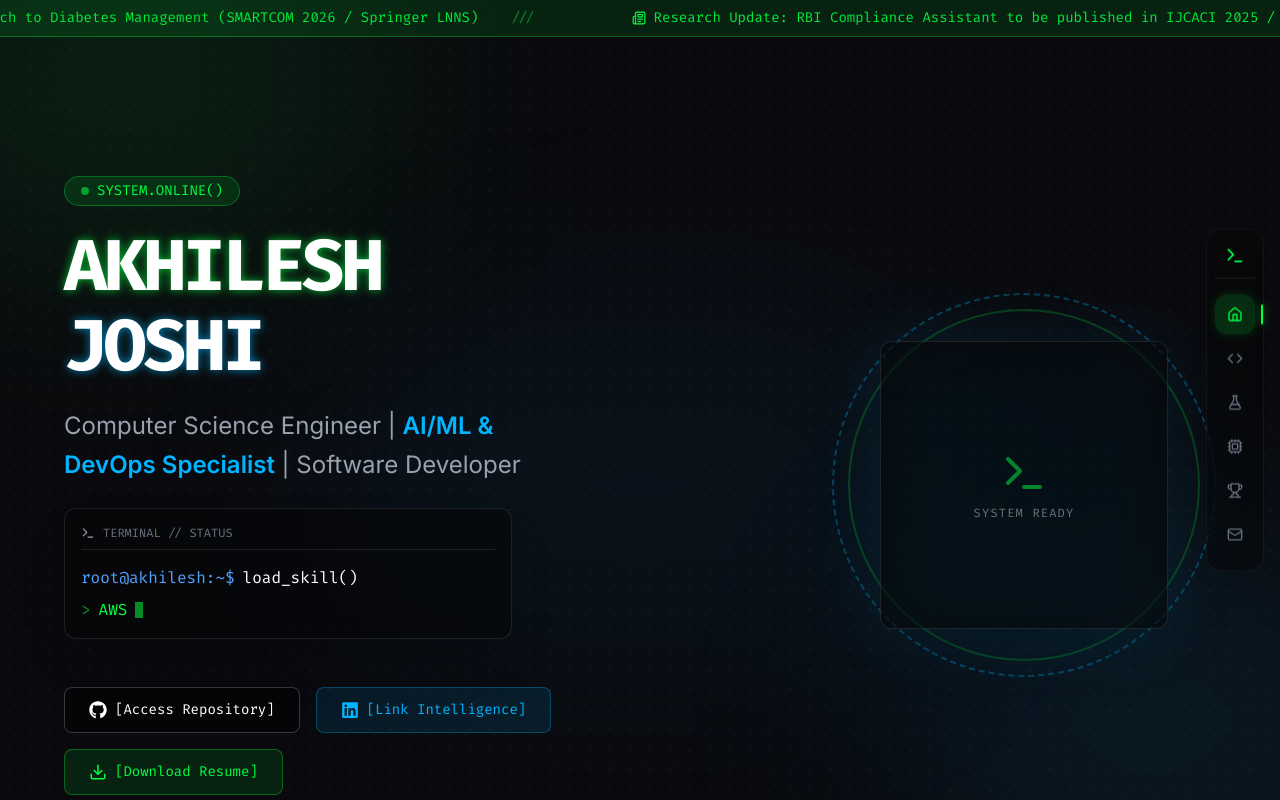
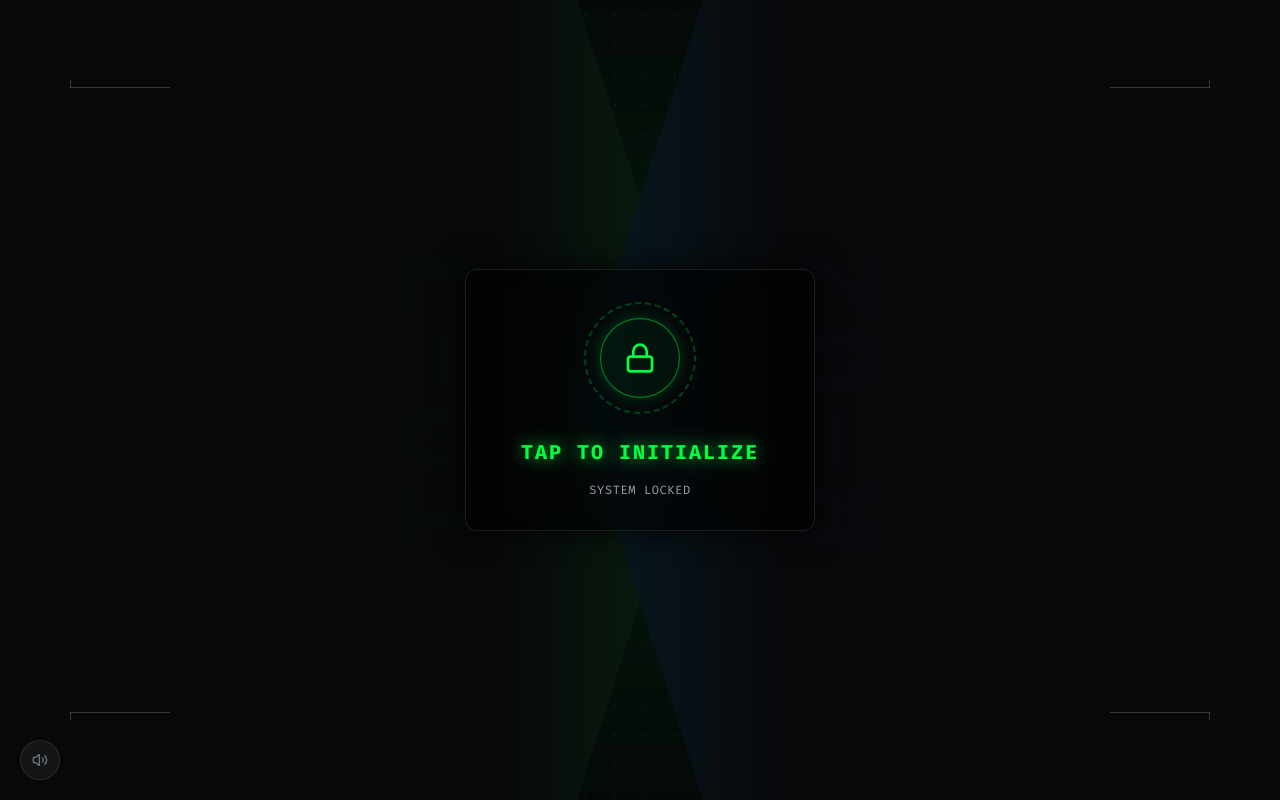
Before and after one commit to akhileshj2004/newportfolio, a React (Vite) app: page / in a window 1280 px wide. Shown: the top 800 px of the page. Built offline with nearby package versions, Linux system fonts and the light colour scheme.

Commit message:
added loading v3

```diff
--- a/src/components/LoadingScreen.jsx
+++ b/src/components/LoadingScreen.jsx
@@ -1,249 +1,356 @@
 import React, { useState, useEffect, useRef, useCallback } from 'react';
 import { motion, AnimatePresence } from 'framer-motion';
-import { Volume2, VolumeX } from 'lucide-react';
+import { Volume2, VolumeX, Terminal, Unlock, Lock, Cpu } from 'lucide-react';
 
 const LoadingScreen = ({ onComplete }) => {
-  const [phase, setPhase] = useState('boot');      // boot → doors → welcome → exit
+  const [phase, setPhase] = useState('idle'); // idle -> boot -> welcome -> doors -> exit
   const [muted, setMuted] = useState(false);
+  const [terminalLines, setTerminalLines] = useState([]);
   const audioCtxRef = useRef(null);
-  const mutedRef = useRef(false);
+  const mutedRef = useRef(muted);
 
-  // Keep ref in sync
   useEffect(() => { mutedRef.current = muted; }, [muted]);
 
-  const playSfx = useCallback(() => {
+  const playSound = useCallback((config) => {
     if (mutedRef.current) return;
     try {
-      const ctx = new (window.AudioContext || window.webkitAudioContext)();
-      audioCtxRef.current = ctx;
-
-      // Sci-fi hum / power-up sweep
-      const osc1 = ctx.createOscillator();
-      const gain1 = ctx.createGain();
-      osc1.type = 'sawtooth';
-      osc1.frequency.setValueAtTime(60, ctx.currentTime);
-      osc1.frequency.exponentialRampToValueAtTime(200, ctx.currentTime + 1.5);
-      osc1.frequency.exponentialRampToValueAtTime(80, ctx.currentTime + 2.5);
-      gain1.gain.setValueAtTime(0, ctx.currentTime);
-      gain1.gain.linearRampToValueAtTime(0.08, ctx.currentTime + 0.3);
-      gain1.gain.linearRampToValueAtTime(0.05, ctx.currentTime + 2);
-      gain1.gain.linearRampToValueAtTime(0, ctx.currentTime + 3);
-      osc1.connect(gain1).connect(ctx.destination);
-      osc1.start(ctx.currentTime);
-      osc1.stop(ctx.currentTime + 3);
-
-      // High-frequency digital sweep
-      const osc2 = ctx.createOscillator();
-      const gain2 = ctx.createGain();
-      osc2.type = 'sine';
-      osc2.frequency.setValueAtTime(800, ctx.currentTime + 0.5);
-      osc2.frequency.exponentialRampToValueAtTime(2400, ctx.currentTime + 1.5);
-      osc2.frequency.exponentialRampToValueAtTime(1200, ctx.currentTime + 2.5);
-      gain2.gain.setValueAtTime(0, ctx.currentTime + 0.5);
-      gain2.gain.linearRampToValueAtTime(0.03, ctx.currentTime + 0.8);
-      gain2.gain.linearRampToValueAtTime(0, ctx.currentTime + 2.8);
-      osc2.connect(gain2).connect(ctx.destination);
-      osc2.start(ctx.currentTime + 0.5);
-      osc2.stop(ctx.currentTime + 3);
-
-      // Door slide whoosh (noise burst)
-      const bufferSize = ctx.sampleRate * 0.8;
-      const noiseBuffer = ctx.createBuffer(1, bufferSize, ctx.sampleRate);
-      const output = noiseBuffer.getChannelData(0);
-      for (let i = 0; i < bufferSize; i++) {
-        output[i] = (Math.random() * 2 - 1) * 0.5;
+      if (!audioCtxRef.current) {
+        audioCtxRef.current = new (window.AudioContext || window.webkitAudioContext)();
       }
-      const noise = ctx.createBufferSource();
-      noise.buffer = noiseBuffer;
-      const noiseGain = ctx.createGain();
-      const noiseFilter = ctx.createBiquadFilter();
-      noiseFilter.type = 'bandpass';
-      noiseFilter.frequency.value = 1000;
-      noiseFilter.Q.value = 0.5;
-      noiseGain.gain.setValueAtTime(0, ctx.currentTime + 1.2);
-      noiseGain.gain.linearRampToValueAtTime(0.12, ctx.currentTime + 1.4);
-      noiseGain.gain.exponentialRampToValueAtTime(0.001, ctx.currentTime + 2.2);
-      noise.connect(noiseFilter).connect(noiseGain).connect(ctx.destination);
-      noise.start(ctx.currentTime + 1.2);
-
-      // Welcome chime
-      const chime = ctx.createOscillator();
-      const chimeGain = ctx.createGain();
-      chime.type = 'sine';
-      chime.frequency.setValueAtTime(880, ctx.currentTime + 2.5);
-      chime.frequency.setValueAtTime(1100, ctx.currentTime + 2.7);
-      chimeGain.gain.setValueAtTime(0, ctx.currentTime + 2.5);
-      chimeGain.gain.linearRampToValueAtTime(0.06, ctx.currentTime + 2.6);
-      chimeGain.gain.linearRampToValueAtTime(0, ctx.currentTime + 3.5);
-      chime.connect(chimeGain).connect(ctx.destination);
-      chime.start(ctx.currentTime + 2.5);
-      chime.stop(ctx.currentTime + 3.5);
+      const ctx = audioCtxRef.current;
+      if (ctx.state === 'suspended') ctx.resume();
+      config(ctx);
     } catch (e) {
-      // Audio not supported, continue silently
+      // Ignore if audio isn't supported / allowed
     }
   }, []);
 
-  useEffect(() => {
-    // Phase timeline
-    const timers = [];
-    // Boot phase: 1s
-    timers.push(setTimeout(() => {
+  const playBootSound = () => playSound((ctx) => {
+    const osc = ctx.createOscillator();
+    const gain = ctx.createGain();
+    osc.type = 'sawtooth';
+    osc.frequency.setValueAtTime(40, ctx.currentTime);
+    osc.frequency.exponentialRampToValueAtTime(150, ctx.currentTime + 1.0);
+    gain.gain.setValueAtTime(0, ctx.currentTime);
+    gain.gain.linearRampToValueAtTime(0.08, ctx.currentTime + 0.2);
+    gain.gain.linearRampToValueAtTime(0, ctx.currentTime + 1.2);
+    osc.connect(gain).connect(ctx.destination);
+    osc.start(ctx.currentTime);
+    osc.stop(ctx.currentTime + 1.2);
+  });
+
+  const playKeystrokeSound = () => playSound((ctx) => {
+    const osc = ctx.createOscillator();
+    const gain = ctx.createGain();
+    osc.type = 'square';
+    osc.frequency.setValueAtTime(600 + Math.random() * 400, ctx.currentTime);
+    gain.gain.setValueAtTime(0, ctx.currentTime);
+    gain.gain.linearRampToValueAtTime(0.015, ctx.currentTime + 0.01);
+    gain.gain.linearRampToValueAtTime(0, ctx.currentTime + 0.05);
+    osc.connect(gain).connect(ctx.destination);
+    osc.start(ctx.currentTime);
+    osc.stop(ctx.currentTime + 0.05);
+  });
+
+  const playWelcomeSound = () => playSound((ctx) => {
+    const osc1 = ctx.createOscillator();
+    const osc2 = ctx.createOscillator();
+    const gain = ctx.createGain();
+
+    osc1.type = 'sine';
+    osc1.frequency.setValueAtTime(880, ctx.currentTime);
+    osc2.type = 'sine';
+    osc2.frequency.setValueAtTime(1108.73, ctx.currentTime + 0.1);
+
+    gain.gain.setValueAtTime(0, ctx.currentTime);
+    gain.gain.linearRampToValueAtTime(0.05, ctx.currentTime + 0.1);
+    gain.gain.linearRampToValueAtTime(0, ctx.currentTime + 2.0);
+
+    osc1.connect(gain);
+    osc2.connect(gain);
+    gain.connect(ctx.destination);
+
+    osc1.start(ctx.currentTime);
+    osc2.start(ctx.currentTime + 0.1);
+    osc1.stop(ctx.currentTime + 2.0);
+    osc2.stop(ctx.currentTime + 2.0);
+  });
+
+  const playDoorSound = () => playSound((ctx) => {
+    const bufferSize = ctx.sampleRate * 2.5;
+    const buffer = ctx.createBuffer(1, bufferSize, ctx.sampleRate);
+    const data = buffer.getChannelData(0);
+    for (let i = 0; i < bufferSize; i++) data[i] = Math.random() * 2 - 1;
+
+    const noise = ctx.createBufferSource();
+    noise.buffer = buffer;
+
+    const filter = ctx.createBiquadFilter();
+    filter.type = 'lowpass';
+    filter.frequency.setValueAtTime(2000, ctx.currentTime);
+    filter.frequency.exponentialRampToValueAtTime(100, ctx.currentTime + 2.0);
+
+    const gain = ctx.createGain();
+    gain.gain.setValueAtTime(0, ctx.currentTime);
+    gain.gain.linearRampToValueAtTime(0.12, ctx.currentTime + 0.1);
+    gain.gain.exponentialRampToValueAtTime(0.01, ctx.currentTime + 2.0);
+    gain.gain.linearRampToValueAtTime(0, ctx.currentTime + 2.5);
+
+    noise.connect(filter).connect(gain).connect(ctx.destination);
+    noise.start(ctx.currentTime);
+
+    const osc = ctx.createOscillator();
+    const oscGain = ctx.createGain();
+    osc.type = 'triangle';
+    osc.frequency.setValueAtTime(50, ctx.currentTime);
+    osc.frequency.exponentialRampToValueAtTime(20, ctx.currentTime + 2.0);
+    oscGain.gain.setValueAtTime(0, ctx.currentTime);
+    oscGain.gain.linearRampToValueAtTime(0.2, ctx.currentTime + 0.2);
+    oscGain.gain.exponentialRampToValueAtTime(0.01, ctx.currentTime + 2.0);
+
+    osc.connect(oscGain).connect(ctx.destination);
+    osc.start(ctx.currentTime);
+    osc.stop(ctx.currentTime + 2.5);
+  });
+
+  const playUnlockSound = () => playSound((ctx) => {
+    const osc = ctx.createOscillator();
+    const gain = ctx.createGain();
+    osc.type = 'square';
+    osc.frequency.setValueAtTime(1200, ctx.currentTime);
+    osc.frequency.setValueAtTime(1800, ctx.currentTime + 0.1);
+
+    gain.gain.setValueAtTime(0, ctx.currentTime);
+    gain.gain.linearRampToValueAtTime(0.1, ctx.currentTime + 0.05);
+    gain.gain.linearRampToValueAtTime(0, ctx.currentTime + 0.3);
+
+    osc.connect(gain).connect(ctx.destination);
+    osc.start(ctx.currentTime);
+    osc.stop(ctx.currentTime + 0.3);
+  });
+
+  const initializeSequence = () => {
+    if (phase !== 'idle') return;
+
+    // Trigger audio context creation
+    playSound(() => {});
+
+    setPhase('unlocking');
+    playUnlockSound();
+
+    setTimeout(() => {
+      setPhase('boot');
+      playBootSound();
+
+      const lines = [
+        "INITIALIZING NEURAL LINK...",
+        "PROXY ESTABLISHED: 104.22.4.10",
+        "BYPASSING SECURITY PROTOCOLS...",
+        "DECRYPTING ENCLAVE...",
+        "VERIFYING IDENTITY...",
+        "ACCESS GRANTED."
+      ];
+      let currentLine = 0;
+
+      const interval = setInterval(() => {
+        if (currentLine < lines.length) {
+          setTerminalLines(prev => [...prev, lines[currentLine]]);
+          currentLine++;
+          playKeystrokeSound();
+        } else {
+          clearInterval(interval);
+
+          setTimeout(() => {
+            setPhase('welcome');
+            playWelcomeSound();
+          }, 600);
+
+          setTimeout(() => {
             setPhase('doors');
-      playSfx();
-    }, 1000));
-    // Doors open: starts at 1s, takes ~1.5s → welcome at 2.5s
-    timers.push(setTimeout(() => setPhase('welcome'), 2500));
-    // Exit after welcome text shown
-    timers.push(setTimeout(() => setPhase('exit'), 4500));
-    // Call onComplete
-    timers.push(setTimeout(() => onComplete?.(), 5200));
+            playDoorSound();
+          }, 3000);
 
-    return () => timers.forEach(clearTimeout);
-  }, [playSfx, onComplete]);
+          setTimeout(() => {
+            setPhase('exit');
+          }, 4500);
+
+          setTimeout(() => {
+            onComplete?.();
+          }, 5500);
+        }
+      }, 280);
+    }, 600); // Wait for unlocking animation and sound
+  };
 
   return (
     <AnimatePresence>
-      {phase !== 'exit' ? (
+      {phase !== 'exit' && (
         <motion.div
           key="loader"
           exit={{ opacity: 0 }}
-          transition={{ duration: 0.7 }}
-          className="fixed inset-0 z-[200] bg-[#030305] flex items-center justify-center overflow-hidden"
+          transition={{ duration: 1 }}
+          className="fixed inset-0 z-[200] bg-[#050507] flex items-center justify-center overflow-hidden"
         >
-          {/* Background grid */}
-          <div className="absolute inset-0 bg-[radial-gradient(rgba(0,255,65,0.03)_1px,transparent_1px)] bg-[length:24px_24px]" />
+          {/* Cyberpunk grid background behind doors */}
+          <div className="absolute inset-0 bg-[radial-gradient(rgba(0,180,255,0.08)_1px,transparent_1px)] bg-[length:30px_30px]" />
 
-          {/* Ambient glow */}
-          <motion.div
-            animate={{ opacity: phase === 'boot' ? 0.3 : 0.6 }}
-            transition={{ duration: 1.5 }}
-            className="absolute top-1/2 left-1/2 -translate-x-1/2 -translate-y-1/2 w-[500px] h-[500px] bg-[#00FF41]/10 blur-[150px] rounded-full"
-          />
+          <div className="absolute top-1/2 left-1/2 -translate-x-1/2 -translate-y-1/2 w-[600px] h-[600px] bg-cyber-lime/10 blur-[150px] rounded-full pointer-events-none" />
 
-          {/* ─── DOOR PANELS ─── */}
-          {/* Left door */}
+          {/* LEFT DOOR */}
           <motion.div
             initial={{ x: 0 }}
-            animate={{ x: phase === 'doors' || phase === 'welcome' ? '-105%' : 0 }}
-            transition={{ duration: 1.4, ease: [0.76, 0, 0.24, 1], delay: 0.1 }}
-            className="absolute left-0 top-0 w-1/2 h-full bg-[#050507] border-r border-[#00FF41]/20 z-30 flex items-center justify-end overflow-hidden"
+            animate={{ x: phase === 'doors' ? '-100%' : 0 }}
+            transition={{ duration: 1.5, ease: [0.76, 0, 0.24, 1] }}
+            className="absolute left-0 top-0 w-[55vw] h-full bg-[#08080A] shadow-2xl z-30 overflow-hidden"
+            style={{
+              clipPath: 'polygon(0 0, 82% 0, 100% 50%, 82% 100%, 0 100%)',
+              borderRight: '1px solid rgba(0,255,65,0.1)'
+            }}
           >
-            {/* Door panel details */}
-            <div className="absolute inset-0 opacity-30">
-              {[...Array(8)].map((_, i) => (
-                <div key={i} className="absolute border border-white/5 rounded-sm" style={{
-                  left: `${10 + Math.random() * 60}%`, top: `${5 + i * 12}%`,
-                  width: `${20 + Math.random() * 30}%`, height: '8%',
-                }} />
-              ))}
-            </div>
-            {/* Chevrons */}
-            <div className="pr-6 text-[#00FF41]/30 font-mono text-6xl tracking-tighter select-none">
-              ‹‹‹
-            </div>
-            {/* Edge glow */}
-            <div className="absolute right-0 top-0 w-1 h-full bg-gradient-to-b from-transparent via-[#00FF41]/40 to-transparent shadow-[0_0_15px_rgba(0,255,65,0.3)]" />
+            <div className="absolute right-[15%] top-1/2 -translate-y-1/2 text-cyber-lime/10 font-mono text-[10vw] font-bold select-none rotate-90 opacity-10 whitespace-nowrap">L-01</div>
+            <div className="absolute right-0 top-1/2 -translate-y-1/2 w-[30%] h-[120%] bg-gradient-to-l from-cyber-lime/10 to-transparent" />
+            {/* Tech details */}
+            <div className="absolute left-[10%] top-[10%] w-[100px] h-2 border-b border-l border-white/20" />
+            <div className="absolute left-[10%] bottom-[10%] w-[100px] h-2 border-t border-l border-white/20" />
           </motion.div>
 
-          {/* Right door */}
+          {/* RIGHT DOOR */}
           <motion.div
             initial={{ x: 0 }}
-            animate={{ x: phase === 'doors' || phase === 'welcome' ? '105%' : 0 }}
-            transition={{ duration: 1.4, ease: [0.76, 0, 0.24, 1], delay: 0.1 }}
-            className="absolute right-0 top-0 w-1/2 h-full bg-[#050507] border-l border-[#00FF41]/20 z-30 flex items-center justify-start overflow-hidden"
+            animate={{ x: phase === 'doors' ? '100%' : 0 }}
+            transition={{ duration: 1.5, ease: [0.76, 0, 0.24, 1] }}
+            className="absolute right-0 top-0 w-[55vw] h-full bg-[#08080A] shadow-2xl z-30 overflow-hidden"
+            style={{
+              clipPath: 'polygon(18% 0, 100% 0, 100% 100%, 18% 100%, 0 50%)',
+              borderLeft: '1px solid rgba(0,180,255,0.1)'
+            }}
           >
-            <div className="absolute inset-0 opacity-30">
-              {[...Array(8)].map((_, i) => (
-                <div key={i} className="absolute border border-white/5 rounded-sm" style={{
-                  left: `${10 + Math.random() * 60}%`, top: `${5 + i * 12}%`,
-                  width: `${20 + Math.random() * 30}%`, height: '8%',
-                }} />
-              ))}
-            </div>
-            <div className="pl-6 text-[#00FF41]/30 font-mono text-6xl tracking-tighter select-none">
-              ›››
-            </div>
-            <div className="absolute left-0 top-0 w-1 h-full bg-gradient-to-b from-transparent via-[#00FF41]/40 to-transparent shadow-[0_0_15px_rgba(0,255,65,0.3)]" />
+            <div className="absolute left-[15%] top-1/2 -translate-y-1/2 text-electric-blue/10 font-mono text-[10vw] font-bold select-none -rotate-90 opacity-10 whitespace-nowrap">R-02</div>
+            <div className="absolute left-0 top-1/2 -translate-y-1/2 w-[30%] h-[120%] bg-gradient-to-r from-electric-blue/10 to-transparent" />
+            {/* Tech details */}
+            <div className="absolute right-[10%] top-[10%] w-[100px] h-2 border-b border-r border-white/20" />
+            <div className="absolute right-[10%] bottom-[10%] w-[100px] h-2 border-t border-r border-white/20" />
           </motion.div>
 
-          {/* ─── CENTER CONTENT ─── */}
-          <div className="relative z-20 flex flex-col items-center gap-6">
-            {/* Boot phase: initializing text */}
+          {/* CENTER INTERFACE (z-50) */}
           <AnimatePresence mode="wait">
-              {phase === 'boot' && (
+            {(phase === 'idle' || phase === 'unlocking' || phase === 'boot' || phase === 'welcome') && (
               <motion.div
-                  key="boot"
-                  initial={{ opacity: 0 }}
-                  animate={{ opacity: 1 }}
-                  exit={{ opacity: 0 }}
-                  className="flex flex-col items-center gap-3"
+                key="interface"
+                initial={{ opacity: 0, scale: 0.9 }}
+                animate={{ opacity: 1, scale: 1 }}
+                exit={{ opacity: 0, scale: 1.1, filter: 'blur(10px)' }}
+                transition={{ duration: 0.5 }}
+                className="relative z-50 flex flex-col items-center justify-center p-8 bg-black/60 backdrop-blur-md border border-white/10 rounded-xl shadow-[0_0_30px_rgba(0,0,0,0.8)] min-w-[350px] min-h-[250px]"
               >
-                  <div className="w-10 h-10 border-2 border-[#00FF41]/40 border-t-[#00FF41] rounded-full animate-spin" />
-                  <span className="font-mono text-sm text-[#00FF41]/60 tracking-widest uppercase">
-                    Initializing System...
-                  </span>
+                { (phase === 'idle' || phase === 'unlocking') && (
+                  <motion.button
+                    onClick={initializeSequence}
+                    whileHover={{ scale: phase === 'idle' ? 1.05 : 1 }}
+                    whileTap={{ scale: phase === 'idle' ? 0.95 : 1 }}
+                    className="flex flex-col items-center gap-4 text-cyber-lime font-mono group w-full h-full justify-center relative cursor-pointer"
+                  >
+                    <div className="relative w-28 h-28 flex items-center justify-center mb-2">
+                      {/* Scanning ring effect */}
+                      {phase === 'idle' && (
+                        <motion.div
+                          animate={{ rotate: 360 }}
+                          transition={{ repeat: Infinity, duration: 4, ease: "linear" }}
+                          className="absolute inset-0 rounded-full border-2 border-dashed border-cyber-lime/30 opacity-80"
+                        />
+                      )}
+
+                      {/* Inner glowing circle */}
+                      <div className={`w-20 h-20 rounded-full border flex items-center justify-center transition-all duration-300 z-10
+                        ${phase === 'idle'
+                          ? 'border-cyber-lime/50 bg-cyber-lime/5 group-hover:bg-cyber-lime/20 shadow-[0_0_15px_rgba(0,255,65,0.2)] group-hover:shadow-[0_0_25px_rgba(0,255,65,0.5)]'
+                          : 'border-white bg-white/20 shadow-[0_0_30px_rgba(255,255,255,0.6)] scale-110'}`}
+                      >
+                        {phase === 'idle' ? (
+                          <Lock size={32} className="group-hover:scale-110 transition-transform" />
+                        ) : (
+                          <motion.div
+                            initial={{ scale: 0.5, opacity: 0 }}
+                            animate={{ scale: 1.2, opacity: 1 }}
+                            transition={{ type: "spring", stiffness: 300, damping: 15 }}
+                          >
+                            <Unlock size={38} className="text-white" />
                           </motion.div>
                         )}
+                      </div>
+                    </div>
 
-              {/* Welcome text */}
-              {phase === 'welcome' && (
+                    <span className={`text-xl tracking-widest font-bold transition-colors duration-300 block
+                      ${phase === 'unlocking' ? 'text-white drop-shadow-[0_0_10px_rgba(255,255,255,0.8)]' : 'drop-shadow-[0_0_8px_rgba(0,255,65,0.8)]'}`}
+                    >
+                      {phase === 'idle' ? 'TAP TO INITIALIZE' : 'ACCESS GRANTED...'}
+                    </span>
+                    <span className="text-xs text-gray-400 tracking-wider">
+                      {phase === 'idle' ? 'SYSTEM LOCKED' : 'DISENGAGING SECURITY...'}
+                    </span>
+                  </motion.button>
+                )}
+
+                { phase === 'boot' && (
+                  <div className="w-full h-full flex flex-col items-start gap-2 font-mono text-sm max-w-[300px]">
+                    <div className="flex items-center gap-2 text-electric-blue mb-4">
+                      <Terminal size={18} />
+                      <span className="tracking-widest">SYSTEM.BOOT()</span>
+                    </div>
+                    {terminalLines.map((line, i) => (
                       <motion.div
-                  key="welcome"
-                  initial={{ opacity: 0, scale: 0.9, y: 20 }}
-                  animate={{ opacity: 1, scale: 1, y: 0 }}
-                  transition={{ duration: 0.8, ease: [0.22, 1, 0.36, 1] }}
-                  className="flex flex-col items-center gap-4"
+                        key={i}
+                        initial={{ opacity: 0, x: -10 }}
+                        animate={{ opacity: 1, x: 0 }}
+                        className={i === terminalLines.length - 1 && line === "ACCESS GRANTED." ? "text-cyber-lime font-bold mt-4 animate-pulse" : "text-gray-300"}
                       >
+                        <span className="text-electric-blue/50 mr-2">{'>'}</span> {line}
+                      </motion.div>
+                    ))}
                     <motion.div
-                    initial={{ width: 0 }}
-                    animate={{ width: '120px' }}
-                    transition={{ duration: 0.6, delay: 0.2 }}
-                    className="h-px bg-gradient-to-r from-transparent via-[#00FF41] to-transparent"
+                      animate={{ opacity: [1, 0] }}
+                      transition={{ repeat: Infinity, duration: 0.8 }}
+                      className="w-3 h-4 bg-cyber-lime mt-1"
                     />
-                  <h2 className="font-mono text-3xl md:text-5xl text-white tracking-tight text-center">
-                    Welcome to{' '}
-                    <span className="text-[#00FF41]" style={{ textShadow: '0 0 20px rgba(0,255,65,0.5)' }}>
-                      Akhilesh's
-                    </span>
+                  </div>
+                )}
+
+                { phase === 'welcome' && (
+                  <motion.div
+                    initial={{ opacity: 0, scale: 0.8 }}
+                    animate={{ opacity: 1, scale: 1 }}
+                    className="flex flex-col items-center text-center gap-4 py-4"
+                  >
+                    <Cpu size={48} className="text-cyber-lime mb-2" style={{ filter: 'drop-shadow(0 0 15px rgba(0,255,65,0.6))' }} />
+                    <h2 className="text-3xl md:text-4xl font-mono font-bold text-white tracking-tight leading-tight">
+                      Welcome to <br />
+                      <span className="text-cyber-lime drop-shadow-[0_0_10px_rgba(0,255,65,0.6)]">Akhilesh's</span>
                       <br />
-                    <span className="text-[#00B4FF]" style={{ textShadow: '0 0 20px rgba(0,180,255,0.4)' }}>
-                      Portfolio
-                    </span>
+                      <span className="text-electric-blue drop-shadow-[0_0_10px_rgba(0,180,255,0.6)]">Portfolio</span>
                     </h2>
-                  <motion.div
-                    initial={{ width: 0 }}
-                    animate={{ width: '120px' }}
-                    transition={{ duration: 0.6, delay: 0.3 }}
-                    className="h-px bg-gradient-to-r from-transparent via-[#00B4FF] to-transparent"
-                  />
-                  <motion.p
-                    initial={{ opacity: 0 }}
-                    animate={{ opacity: 1 }}
-                    transition={{ delay: 0.5 }}
-                    className="text-gray-500 font-mono text-xs tracking-widest uppercase mt-2"
-                  >
-                    [ system ready ]
-                  </motion.p>
+                    <div className="h-px w-full bg-gradient-to-r from-transparent via-white/30 to-transparent my-2" />
+                    <span className="text-xs font-mono text-cyber-lime tracking-widest">[ SECURITY CLEARED ]</span>
+                  </motion.div>
+                )}
               </motion.div>
             )}
           </AnimatePresence>
-          </div>
 
-          {/* ─── MUTE BUTTON ─── */}
+          {/* MUTE BUTTON */}
           <button
             onClick={() => setMuted(!muted)}
-            className="fixed bottom-5 left-5 z-[210] w-10 h-10 rounded-full bg-white/5 border border-white/10 flex items-center justify-center text-gray-500 hover:text-[#00FF41] hover:border-[#00FF41]/30 transition-all duration-300"
+            className="absolute bottom-5 left-5 z-[210] w-10 h-10 rounded-full bg-white/5 border border-white/10 flex items-center justify-center text-gray-500 hover:text-cyber-lime hover:border-cyber-lime/30 transition-all duration-300"
             title={muted ? 'Unmute' : 'Mute'}
           >
             {muted ? <VolumeX size={16} /> : <Volume2 size={16} />}
           </button>
 
-          {/* Scanlines */}
-          <div className="absolute inset-0 pointer-events-none z-40 opacity-[0.03]" style={{
+          {/* SCANLINE OVERLAY */}
+          <div className="absolute inset-0 pointer-events-none z-[100] opacity-[0.03]" style={{
             backgroundImage: 'repeating-linear-gradient(0deg, transparent, transparent 2px, rgba(255,255,255,0.1) 2px, rgba(255,255,255,0.1) 4px)',
           }} />
         </motion.div>
-      ) : null}
+      )}
     </AnimatePresence>
   );
 };
```
Lines whose indentation alone changed are shown as unchanged.
